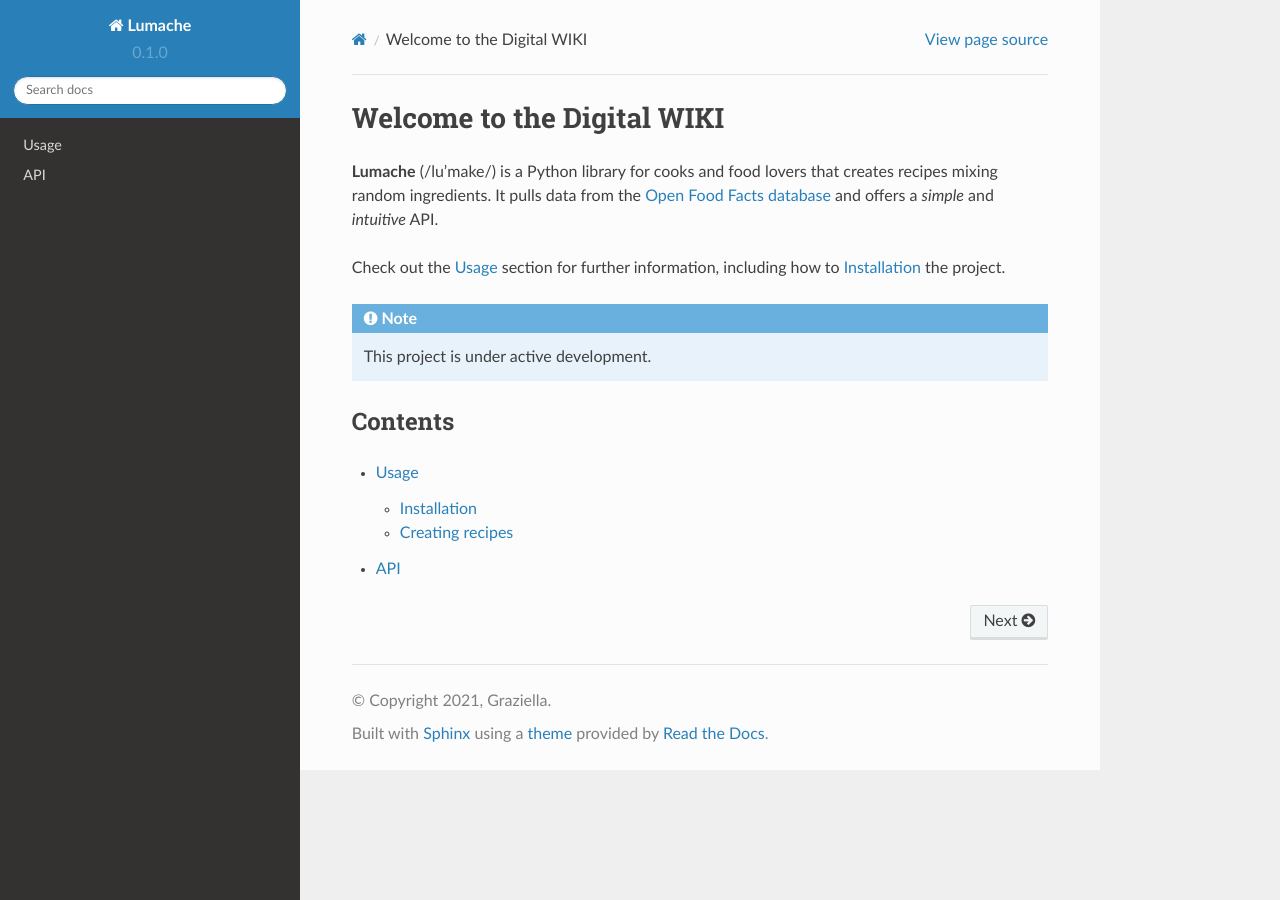
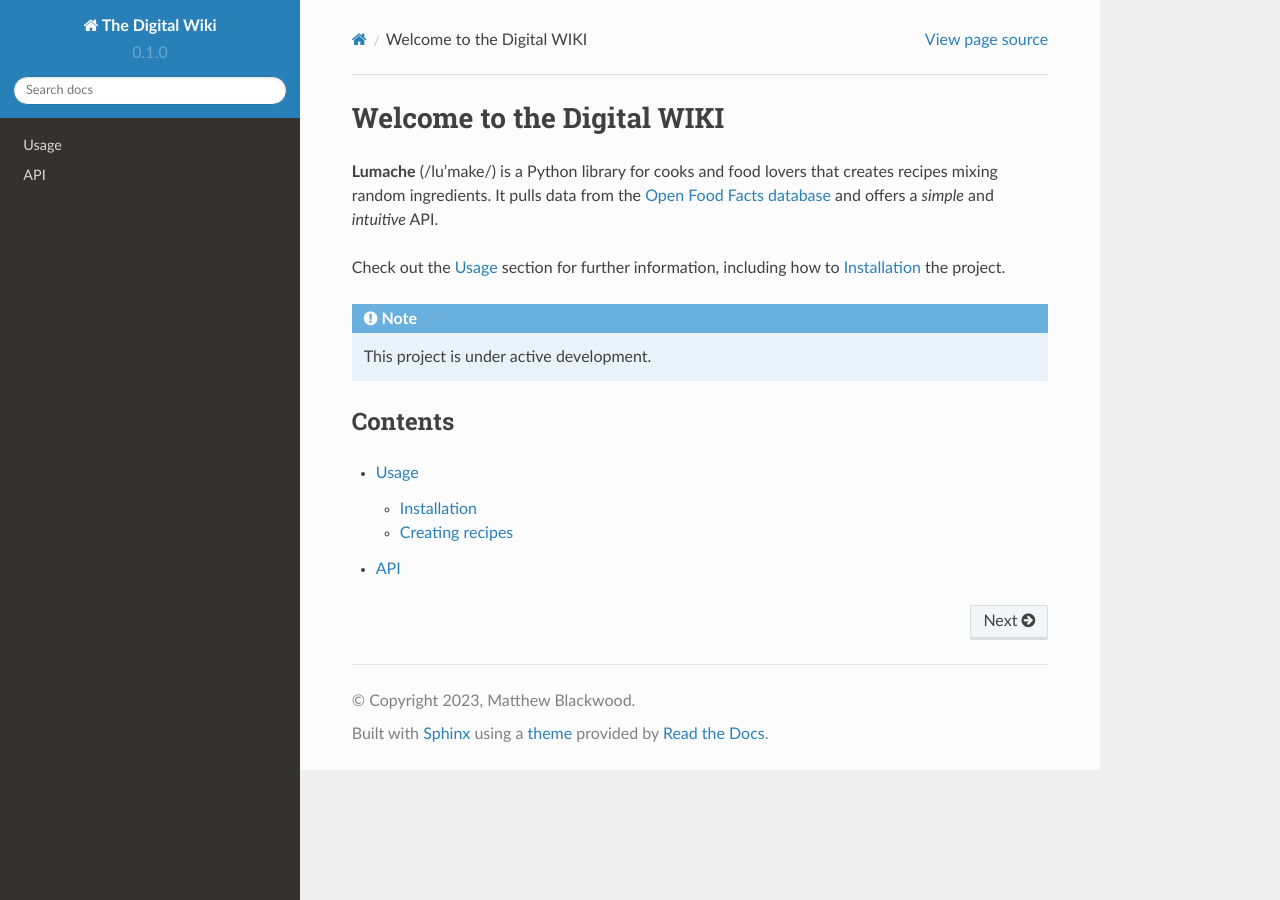
Before and after one commit to digital951/readthedocs, a Sphinx documentation site: the page built from docs/source/index.rst, in a window 1280 px wide. Built offline with Sphinx 7.4.7 and the Read the Docs theme 2.0.0, drawn with Linux system fonts in a browser that asks for light colours.

Commit message:
Update conf.py
Updated project details

```diff
--- a/docs/source/conf.py
+++ b/docs/source/conf.py
@@ -2,9 +2,9 @@
 
 # -- Project information
 
-project = 'Lumache'
-copyright = '2021, Graziella'
-author = 'Graziella'
+project = 'The Digital Wiki'
+copyright = '2023, Matthew Blackwood'
+author = 'Matthew Blackwood'
 
 release = '0.1'
 version = '0.1.0'
```
